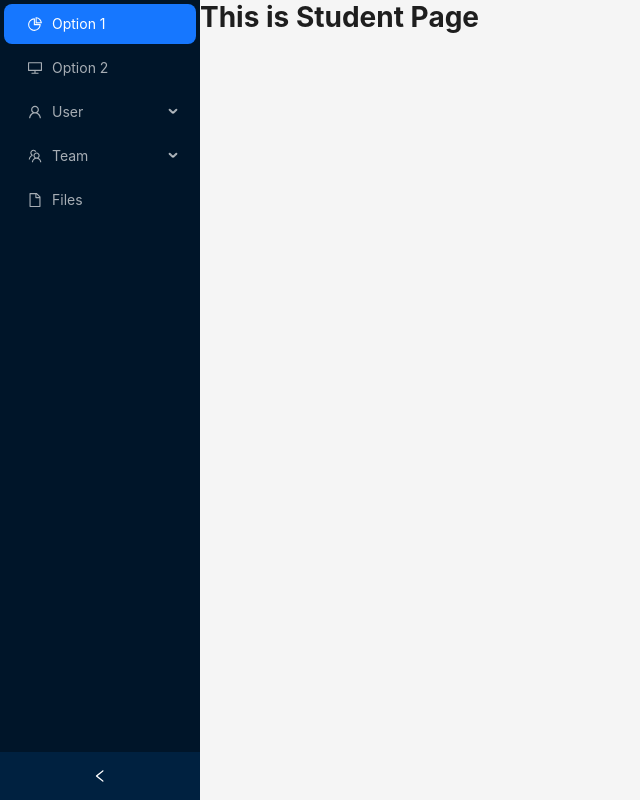
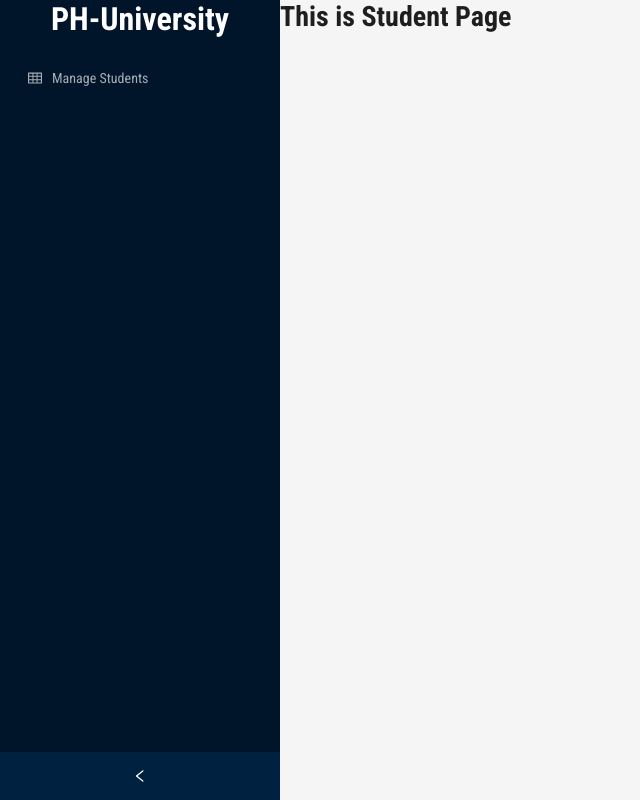
Before and after one commit to arju10/university-management-frontend, a Next.js app: page /student in a window 1280 px wide. Shown: the whole page, without its empty margins (0-640 px from the left). Built offline with nearby package versions, Linux system fonts and the light colour scheme.

Commit message:
Create Sidebar Options based on user roles

```diff
--- a/src/app/globals.css
+++ b/src/app/globals.css
@@ -1,107 +1,7 @@
-:root {
-  --max-width: 1100px;
-  --border-radius: 12px;
-  --font-mono: ui-monospace, Menlo, Monaco, 'Cascadia Mono', 'Segoe UI Mono',
-    'Roboto Mono', 'Oxygen Mono', 'Ubuntu Monospace', 'Source Code Pro',
-    'Fira Mono', 'Droid Sans Mono', 'Courier New', monospace;
-
-  --foreground-rgb: 0, 0, 0;
-  --background-start-rgb: 214, 219, 220;
-  --background-end-rgb: 255, 255, 255;
-
-  --primary-glow: conic-gradient(
-    from 180deg at 50% 50%,
-    #16abff33 0deg,
-    #0885ff33 55deg,
-    #54d6ff33 120deg,
-    #0071ff33 160deg,
-    transparent 360deg
-  );
-  --secondary-glow: radial-gradient(
-    rgba(255, 255, 255, 1),
-    rgba(255, 255, 255, 0)
-  );
-
-  --tile-start-rgb: 239, 245, 249;
-  --tile-end-rgb: 228, 232, 233;
-  --tile-border: conic-gradient(
-    #00000080,
-    #00000040,
-    #00000030,
-    #00000020,
-    #00000010,
-    #00000010,
-    #00000080
-  );
-
-  --callout-rgb: 238, 240, 241;
-  --callout-border-rgb: 172, 175, 176;
-  --card-rgb: 180, 185, 188;
-  --card-border-rgb: 131, 134, 135;
-}
-
-@media (prefers-color-scheme: dark) {
-  :root {
-    --foreground-rgb: 255, 255, 255;
-    --background-start-rgb: 0, 0, 0;
-    --background-end-rgb: 0, 0, 0;
-
-    --primary-glow: radial-gradient(rgba(1, 65, 255, 0.4), rgba(1, 65, 255, 0));
-    --secondary-glow: linear-gradient(
-      to bottom right,
-      rgba(1, 65, 255, 0),
-      rgba(1, 65, 255, 0),
-      rgba(1, 65, 255, 0.3)
-    );
-
-    --tile-start-rgb: 2, 13, 46;
-    --tile-end-rgb: 2, 5, 19;
-    --tile-border: conic-gradient(
-      #ffffff80,
-      #ffffff40,
-      #ffffff30,
-      #ffffff20,
-      #ffffff10,
-      #ffffff10,
-      #ffffff80
-    );
-
-    --callout-rgb: 20, 20, 20;
-    --callout-border-rgb: 108, 108, 108;
-    --card-rgb: 100, 100, 100;
-    --card-border-rgb: 200, 200, 200;
-  }
-}
-
+@import url('https://fonts.googleapis.com/css2?family=Roboto+Condensed:wght@300;400;700&display=swap');
 * {
   box-sizing: border-box;
   padding: 0;
   margin: 0;
+  font-family: 'Roboto Condensed', sans-serif;
 }
-
-html,
-body {
-  max-width: 100vw;
-  overflow-x: hidden;
-}
-
-body {
-  color: rgb(var(--foreground-rgb));
-  background: linear-gradient(
-      to bottom,
-      transparent,
-      rgb(var(--background-end-rgb))
-    )
-    rgb(var(--background-start-rgb));
-}
-
-a {
-  color: inherit;
-  text-decoration: none;
-}
-
-@media (prefers-color-scheme: dark) {
-  html {
-    color-scheme: dark;
-  }
-}
--- a/src/components/ui/SideBar.tsx
+++ b/src/components/ui/SideBar.tsx
@@ -1,49 +1,54 @@
 "use client";
-import { Menu, MenuProps } from 'antd';
-import Sider from 'antd/es/layout/Sider';
-import React, { useState } from 'react';
-import {
-  DesktopOutlined,
-  FileOutlined,
-  PieChartOutlined,
-  TeamOutlined,
-  UserOutlined,
-} from '@ant-design/icons';
 
-type MenuItem = Required<MenuProps>['items'][number];
-function getItem(
-  label: React.ReactNode,
-  key: React.Key,
-  icon?: React.ReactNode,
-  children?: MenuItem[],
-): MenuItem {
-  return {
-    key,
-    icon,
-    children,
-    label,
-  } as MenuItem;
-}
+import { useState } from "react";
+import { Layout, Menu } from "antd";
 
-const items: MenuItem[] = [
-  getItem('Option 1', '1', <PieChartOutlined />),
-  getItem('Option 2', '2', <DesktopOutlined />),
-  getItem('User', 'sub1', <UserOutlined />, [
-    getItem('Tom', '3'),
-    getItem('Bill', '4'),
-    getItem('Alex', '5'),
-  ]),
-  getItem('Team', 'sub2', <TeamOutlined />, [getItem('Team 1', '6'), getItem('Team 2', '8')]),
-  getItem('Files', '9', <FileOutlined />),
-];
+
+import { USER_ROLE } from "@/constants/role";
+import sidebarItems from "@/constants/sidebarItems";
+
+const { Sider } = Layout;
+
 const SideBar = () => {
-    const [collapsed, setCollapsed] = useState(false);
-    return (
-        <Sider collapsible collapsed={collapsed} onCollapse={(value) => setCollapsed(value)}>
-        <div className="demo-logo-vertical" />
-        <Menu theme="dark" defaultSelectedKeys={['1']} mode="inline" items={items} />
-      </Sider>
-    );
+  const [collapsed, setCollapsed] = useState(false);
+
+  const role = USER_ROLE.ADMIN;
+
+
+  return (
+    <Sider
+      collapsible
+      collapsed={collapsed}
+      onCollapse={(value) => setCollapsed(value)}
+      width={280}
+      style={{
+        overflow: "auto",
+        height: "100vh",
+        position: "sticky",
+        left: 0,
+        top: 0,
+        bottom: 0,
+      }}
+    >
+      <div
+        style={{
+          color: "white",
+          fontSize: "2rem",
+          textAlign: "center",
+          fontWeight: "bold",
+          marginBottom: "1rem",
+        }}
+      >
+        PH-University
+      </div>
+      <Menu
+        theme="dark"
+        defaultSelectedKeys={["1"]}
+        mode="inline"
+        items={sidebarItems(role)}
+      />
+    </Sider>
+  );
 };
 
 export default SideBar;
--- /dev/null
+++ b/src/constants/role.tsx
@@ -0,0 +1,6 @@
+export enum USER_ROLE{
+    STUDENT = "student",
+    FACULTY = "faculty",
+    ADMIN = "admin",
+    SUPER_ADMIN = "super_admin"
+}
--- /dev/null
+++ b/src/constants/sidebarItems.tsx
@@ -0,0 +1,38 @@
+"use client";
+import React from "react";
+import type { MenuProps } from "antd";
+import { TableOutlined, UserOutlined } from "@ant-design/icons";
+import Link from "next/link";
+
+const sidebarItems = (role: string) => {
+  const defaultSidebarItems: MenuProps["items"] = [
+    {
+      label: "Profile",
+      key: "profile",
+      icon: <UserOutlined />,
+      children: [
+        {
+          label: "Account Profile",
+          key: "profile",
+        },
+        {
+          label: "Change Password",
+          key: "change-password",
+        },
+      ],
+    },
+  ];
+
+  const commonAdminSidebarItems: MenuProps["items"] = [
+    {
+      label: <Link href={`/${role}/manage-student`}>Manage Students</Link>,
+      icon:<TableOutlined/>,
+      key: `/${role}/manage-student`,
+    },
+  ];
+
+  if (role === "student") return defaultSidebarItems;
+  else if (role === "admin") return commonAdminSidebarItems;
+};
+
+export default sidebarItems;
```
